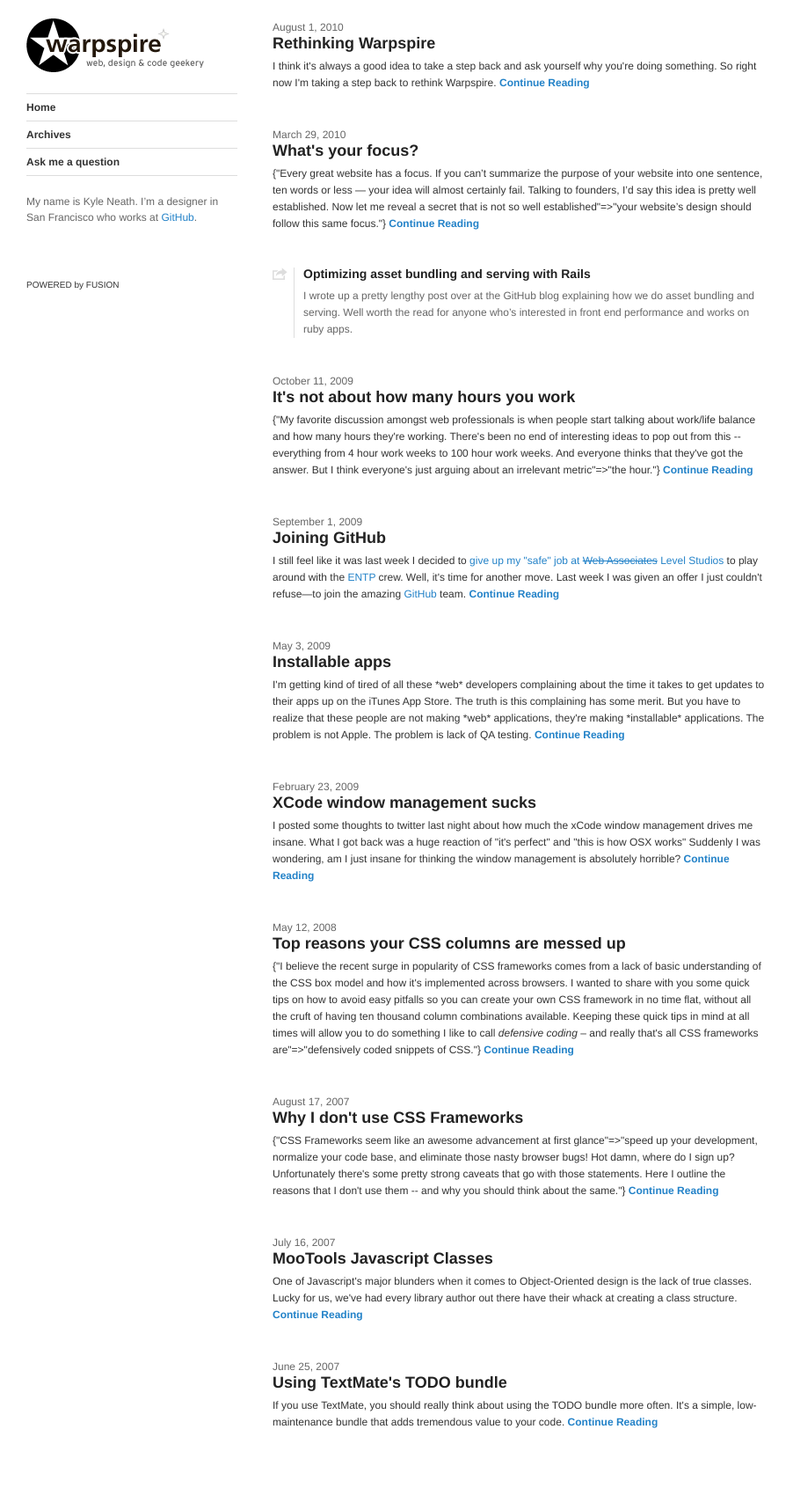
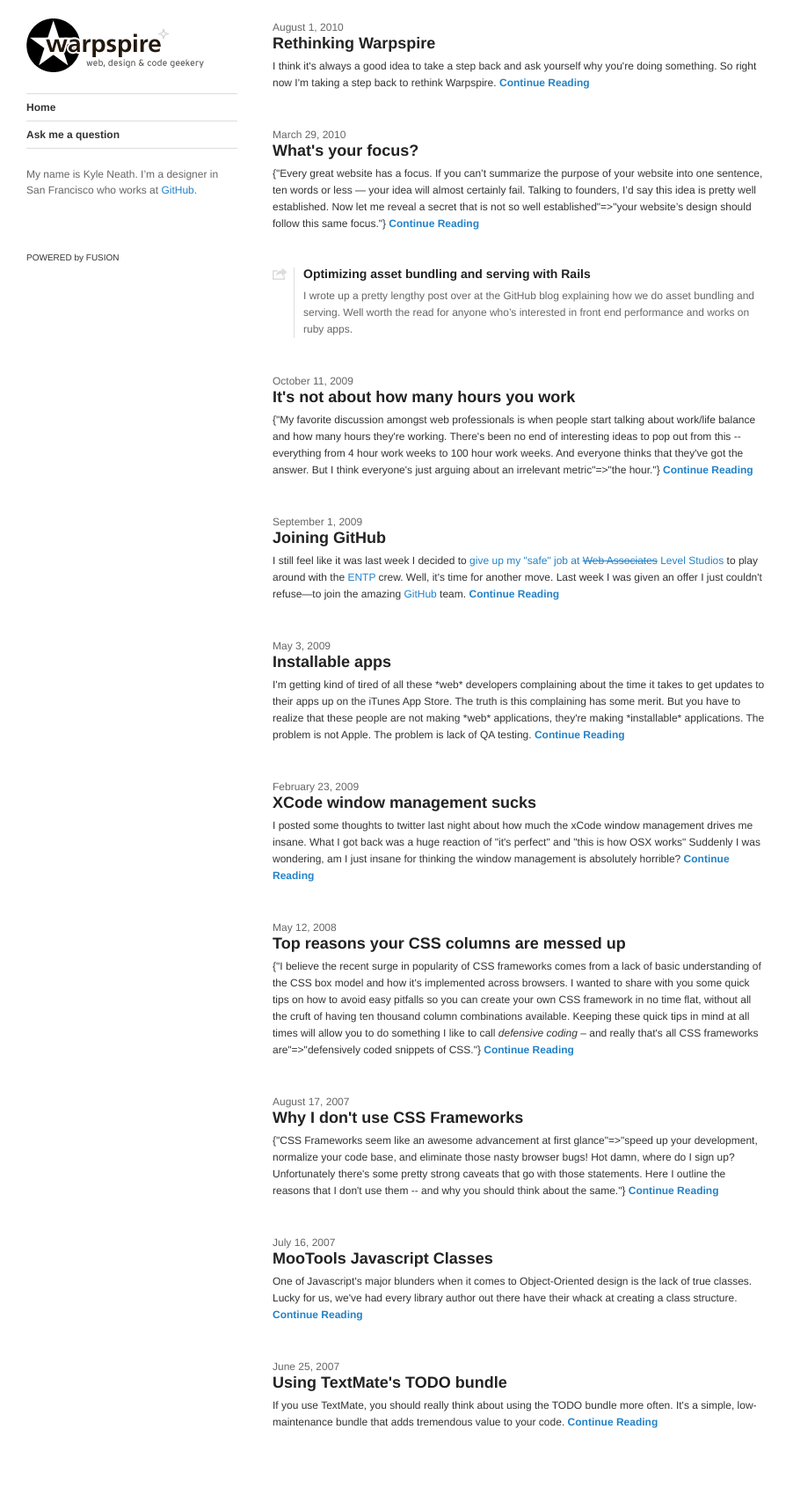
Before and after one commit to kneath/kneath.github.com, a Jekyll site: the page built from index.html, in a window 1280 px wide. Shown: the whole page at 88% size, without its empty margins (0-902 px from the left). Built offline with Jekyll 4.4.1, drawn with Linux system fonts in a browser that asks for light colours; Markdown is read by kramdown in place of the engine named in the settings.

Commit message:
Get rid of archives

```diff
--- a/_layouts/default.html
+++ b/_layouts/default.html
@@ -18,7 +18,6 @@
 
     <ul class="nav">
       <li><a href="/">Home</a></li>
-      <li><a href="/archives">Archives</a></li>
       <li><a href="/ask">Ask me a question</a></li>
     </ul>
 
```
